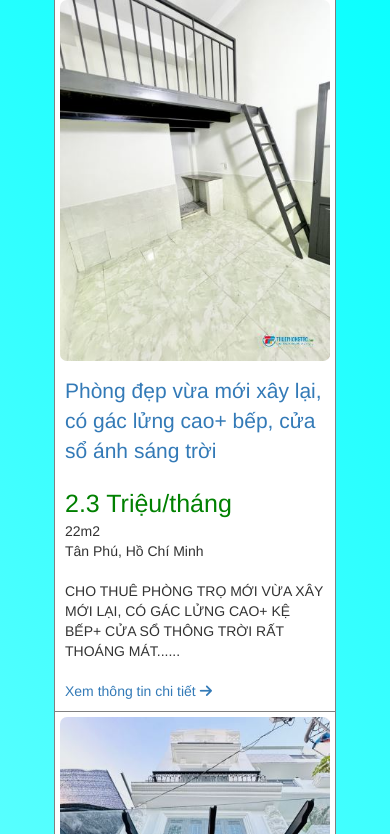
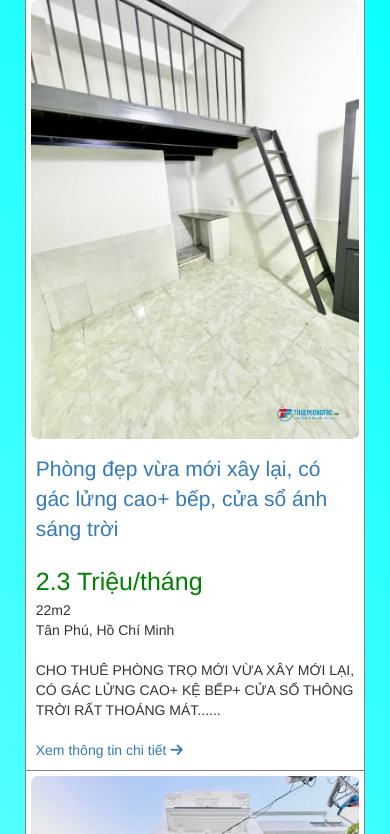
Before and after one commit to HoangDo811/Thiet-ke-web-nha-tro-sv, a plain HTML site: page index.html in a window 390 px wide. Shown: the part 184-1018 px from the top of the page. Drawn offline with nearby package versions, Linux system fonts and the light colour scheme; files whose address does not match are found by name.

Commit message:
update width container for phone

```diff
--- a/css/index.css
+++ b/css/index.css
@@ -142,6 +142,10 @@ nav ul.menu>li>a.active {
 @media screen and (max-width: 873px) {
     .menu {
         flex-direction: column;
+    }
+
+    .container{
+        width: 95%;
     }
 
     .content {
```
